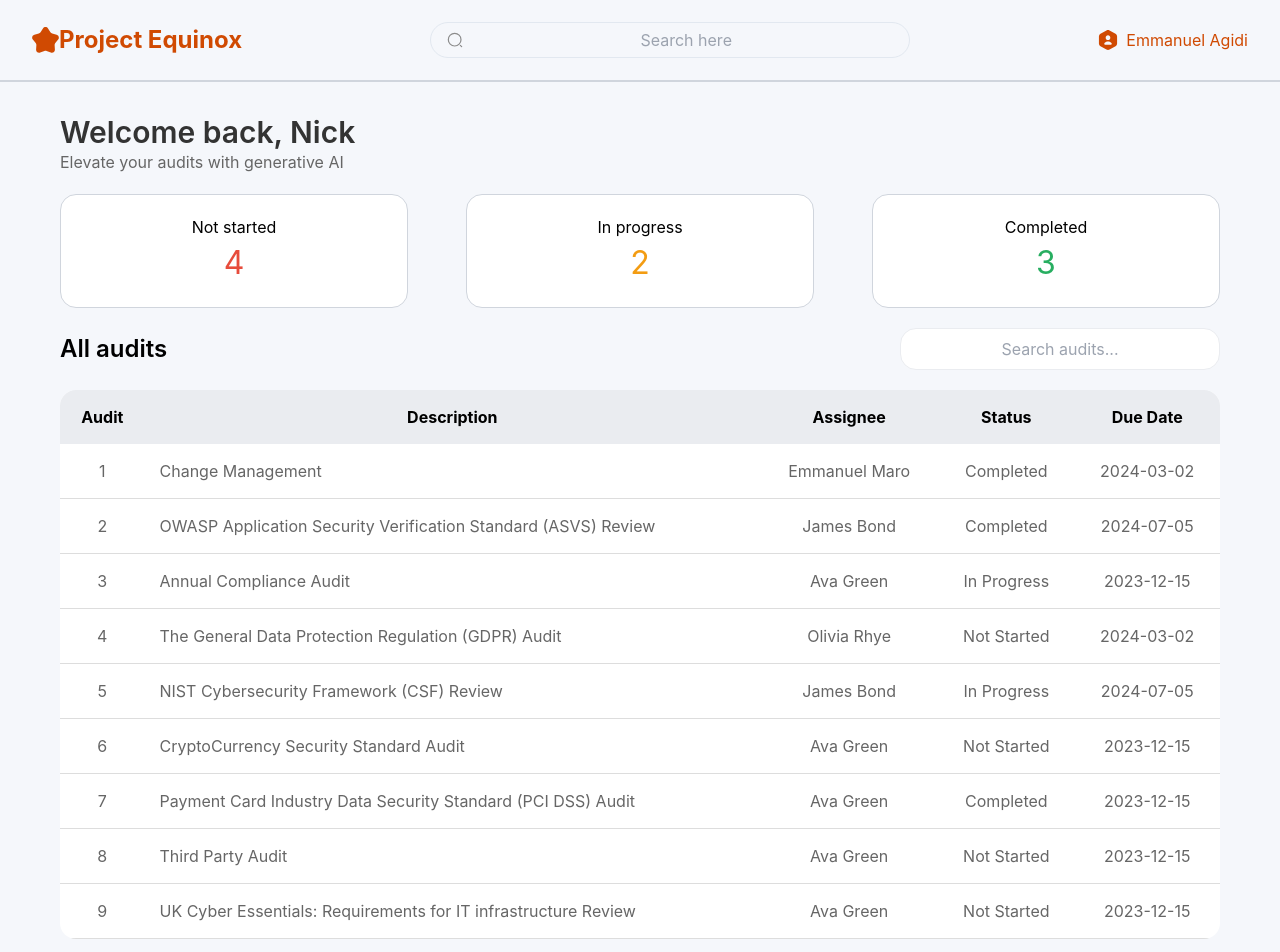
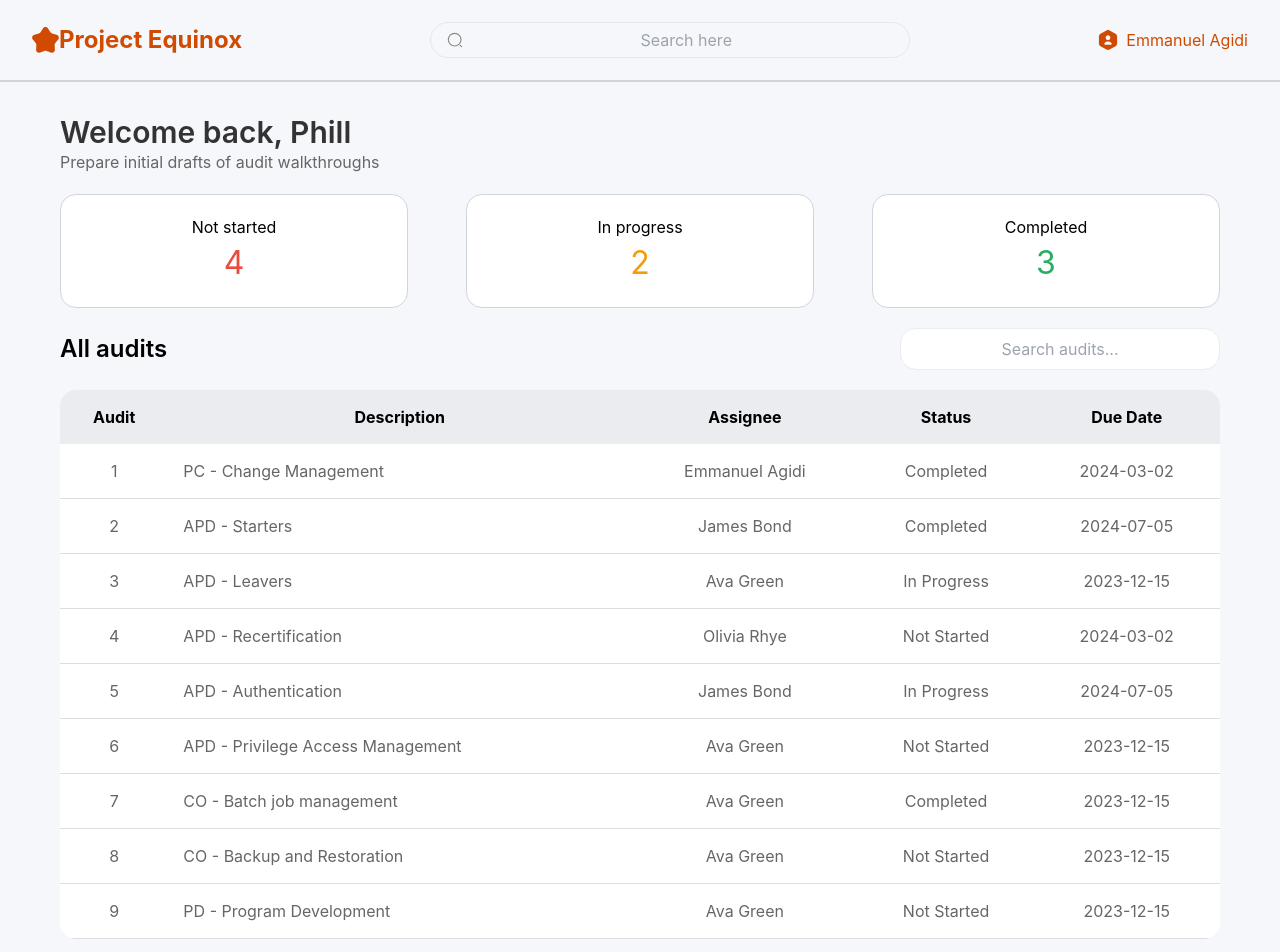
Before and after one commit to AgidiMaro/Aquinox, a React (Create React App) app in the folder next-audit-ui/: page /dashboard in a window 1280 px wide. Shown: the top 952 px of the page. Built offline with nearby package versions, Linux system fonts and the light colour scheme.

Commit message:
updated the front end to handle additional context

```diff
--- a/next-audit-ui/src/audit-app/components/common/filesection/FileSection.tsx
+++ b/next-audit-ui/src/audit-app/components/common/filesection/FileSection.tsx
@@ -10,29 +10,42 @@ export interface FileSectionProps {
   required?: boolean;
   disabled?: boolean;
   useSample?: boolean;
+  isTextInput?: boolean;
+  accept?: string;
 }
 
 const FileSection = (props: FileSectionProps) => {
 
   const [files, setFiles] = useState([] as any []);
   const [isExpanded, setExpanded] = useState(true);
+  const [textInput, setTextInput] = useState<string>("");
 
   const expandedIconClass = 'arrow up';
   const collapsedIconClass = 'arrow down';
-
   const displayClass = isExpanded ? "" : "none"
 
-  const onUpload = (event: any) => {
+  // const onUpload = (event: any) => {
 
-    let filesUploaded = [];
+  //   let filesUploaded = [];
 
-    for (const node of event.target.files) {
-      filesUploaded.push(node);
-    }
-    setFiles(filesUploaded);
+  //   for (const node of event.target.files) {
+  //     filesUploaded.push(node);
+  //   }
+  //   setFiles(filesUploaded);
+  //   setExpanded(true);
+  // }
+
+
+
+  const onUpload = (event: React.ChangeEvent<HTMLInputElement>) => {
+    const filesArray = Array.from(event.target.files || []);
+    setFiles(filesArray);
     setExpanded(true);
-  }
+  };
 
+  const onTextChange = (event: React.ChangeEvent<HTMLTextAreaElement>) => {
+    setTextInput(event.target.value);
+  };
 
   // Rendering files
   let filesDisplay;
@@ -83,7 +96,7 @@ const FileSection = (props: FileSectionProps) => {
         )}
       </div>
 
-      <div className={`mb-4 ${displayClass}`}>
+      {/* <div className={`mb-4 ${displayClass}`}>
         <label className="block flex items-center justify-center mb-2 p-2 text-sm bg-pureWhite font-medium input-label">
           {filesDisplay}
           <input
@@ -98,6 +111,45 @@ const FileSection = (props: FileSectionProps) => {
             accept=".pdf,.txt,.docx,.xlsx,.csv"
           />
         </label>
+
+        {props.isTextInput && (
+          <textarea
+            className="block w-full text-sm rounded-lg p-2 mt-2 border border-gray-300"
+            placeholder="Enter additional context here"
+            value={textInput}
+            onChange={onTextChange}
+            name={`${props.nameOnForm}_text`}
+          ></textarea>
+        )}
+
+      </div> */}
+
+      <div className={`mb-4 ${displayClass}`}>
+        {!props.isTextInput && (
+          <label className="block flex items-center justify-center mb-2 p-2 text-sm bg-pureWhite font-medium input-label">
+            {filesDisplay}
+            <input
+              id={props.nameOnForm}
+              required={props.required}
+              className="block w-full text-sm rounded-lg cursor-pointer none"
+              name={props.nameOnForm}
+              type="file"
+              multiple={true}
+              onChange={onUpload}
+              disabled={props.disabled}
+              accept={props.accept} // Use accept prop
+            />
+          </label>
+        )}
+        {props.isTextInput && (
+          <textarea
+            className="block w-full text-sm rounded-lg p-2 mt-2 border border-gray-300"
+            placeholder="Enter additional context here"
+            value={textInput}
+            onChange={onTextChange}
+            name={`${props.nameOnForm}_text`}
+          ></textarea>
+        )}
       </div>
     </>
   );
--- a/next-audit-ui/src/audit-app/components/pages/dashboard/Dashboard.tsx
+++ b/next-audit-ui/src/audit-app/components/pages/dashboard/Dashboard.tsx
@@ -18,43 +18,43 @@ const Dashboard = () => {
   const audits: Audit[] = [
     {
       id: 1,
-      description: "Change Management",
-      assignee: "Emmanuel Maro",
+      description: "PC - Change Management",
+      assignee: "Emmanuel Agidi",
       status: "Completed",
       dueDate: "2024-03-02",
     },
     {
       id: 2,
       description:
-        "OWASP Application Security Verification Standard (ASVS) Review",
+        "APD - Starters",
       assignee: "James Bond",
       status: "Completed",
       dueDate: "2024-07-05",
     },
     {
       id: 3,
-      description: "Annual Compliance Audit",
+      description: "APD - Leavers",
       assignee: "Ava Green",
       status: "In Progress",
       dueDate: "2023-12-15",
     },
     {
       id: 4,
-      description: "The General Data Protection Regulation (GDPR) Audit",
+      description: "APD - Recertification",
       assignee: "Olivia Rhye",
       status: "Not Started",
       dueDate: "2024-03-02",
     },
     {
       id: 5,
-      description: "NIST Cybersecurity Framework (CSF) Review",
+      description: "APD - Authentication",
       assignee: "James Bond",
       status: "In Progress",
       dueDate: "2024-07-05",
     },
     {
       id: 6,
-      description: "CryptoCurrency Security Standard Audit",
+      description: "APD - Privilege Access Management",
       assignee: "Ava Green",
       status: "Not Started",
       dueDate: "2023-12-15",
@@ -62,14 +62,14 @@ const Dashboard = () => {
     {
       id: 7,
       description:
-        "Payment Card Industry Data Security Standard (PCI DSS) Audit",
+        "CO - Batch job management",
       assignee: "Ava Green",
       status: "Completed",
       dueDate: "2023-12-15",
     },
     {
       id: 8,
-      description: "Third Party Audit",
+      description: "CO - Backup and Restoration",
       assignee: "Ava Green",
       status: "Not Started",
       dueDate: "2023-12-15",
@@ -77,7 +77,7 @@ const Dashboard = () => {
     {
       id: 9,
       description:
-        "UK Cyber Essentials: Requirements for IT infrastructure Review",
+        "PD - Program Development",
       assignee: "Ava Green",
       status: "Not Started",
       dueDate: "2023-12-15",
@@ -100,9 +100,9 @@ const Dashboard = () => {
   return (
     <div className="dashboard mx-10">
       <div className="dashboard-header">
-        <h2 className="text-3xl font-semibold">Welcome back, Nick</h2>
+        <h2 className="text-3xl font-semibold">Welcome back, Phill</h2>
         <p>
-          Elevate your audits with generative AI
+          Prepare initial drafts of audit walkthroughs
         </p>
       </div>
 
--- a/next-audit-ui/src/audit-app/components/pages/report/create/CreateReport2.tsx
+++ b/next-audit-ui/src/audit-app/components/pages/report/create/CreateReport2.tsx
@@ -134,32 +134,46 @@ const CreateReport2 = () => {
     }
   ]
 
-  const inputs: FileSectionProps [] = [
+  const inputs: FileSectionProps[] = [
     {
-      titleText: 'Policies*',
-      descriptionText: 'Upload associated policies and procedures maintained by the organisation',
-      nameOnForm: 'PolicyDoc',
+      titleText: "Policies*",
+      descriptionText:
+        "Upload associated policies and procedures maintained by the organisation",
+      nameOnForm: "PolicyDoc",
       required: filesRequired,
       useSample: !filesRequired,
-      disabled: !filesRequired
+      disabled: !filesRequired,
+      accept: ".pdf,.txt,.docx,.xlsx,.csv",
     },
     {
-      titleText: 'Walkthrough Note*',
-      descriptionText: 'Upload walkthrough notes from meeting with control operator(s)',
-      nameOnForm: 'MeetingNote',
+      titleText: "Walkthrough Note*",
+      descriptionText:
+        "Upload walkthrough notes from meeting with control operator(s)",
+      nameOnForm: "MeetingNote",
       required: filesRequired,
       useSample: !filesRequired,
-      disabled: !filesRequired
+      disabled: !filesRequired,
+      accept: ".pdf,.txt,.docx,.xlsx,.csv",
     },
     {
-      titleText: 'Supporting Evidence',
-      descriptionText: 'Upload any other supporting evidence for the review',
-      nameOnForm: 'OtherFiles',
+      titleText: "Supporting Evidence",
+      descriptionText: "Upload any other supporting evidence for the review",
+      nameOnForm: "OtherFiles",
       required: false,
       useSample: !filesRequired,
-      disabled: !filesRequired
-    }
-  ]
+      disabled: !filesRequired,
+      accept: ".pdf,.txt,.docx,.xlsx,.csv",
+    },
+    {
+      titleText: "Additional Context",
+      descriptionText: "Enter additional context here",
+      nameOnForm: "AdditionalContext",
+      required: false,
+      useSample: false,
+      disabled: false,
+      isTextInput: true,
+    },
+  ];
 
   return (
     <>
--- a/next-audit-ui/src/audit-app/state/userSlice.ts
+++ b/next-audit-ui/src/audit-app/state/userSlice.ts
@@ -18,7 +18,7 @@ const userSlice = createSlice({
   },
 });
 
-// const deployedDomain = 'https://avid-audit-deploy-d9c98622bb55.herokuapp.com/';
+
 const deployedDomain = 'http://localhost:8080/';
 
 export const signInAsync = createAsyncThunk(
```
